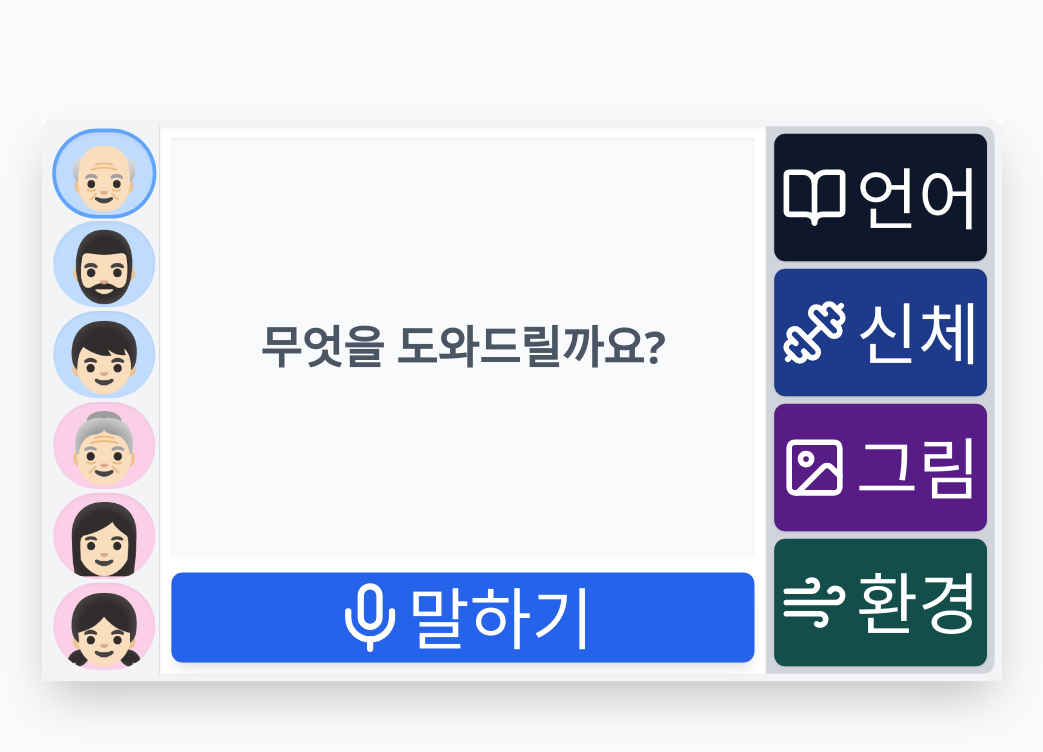
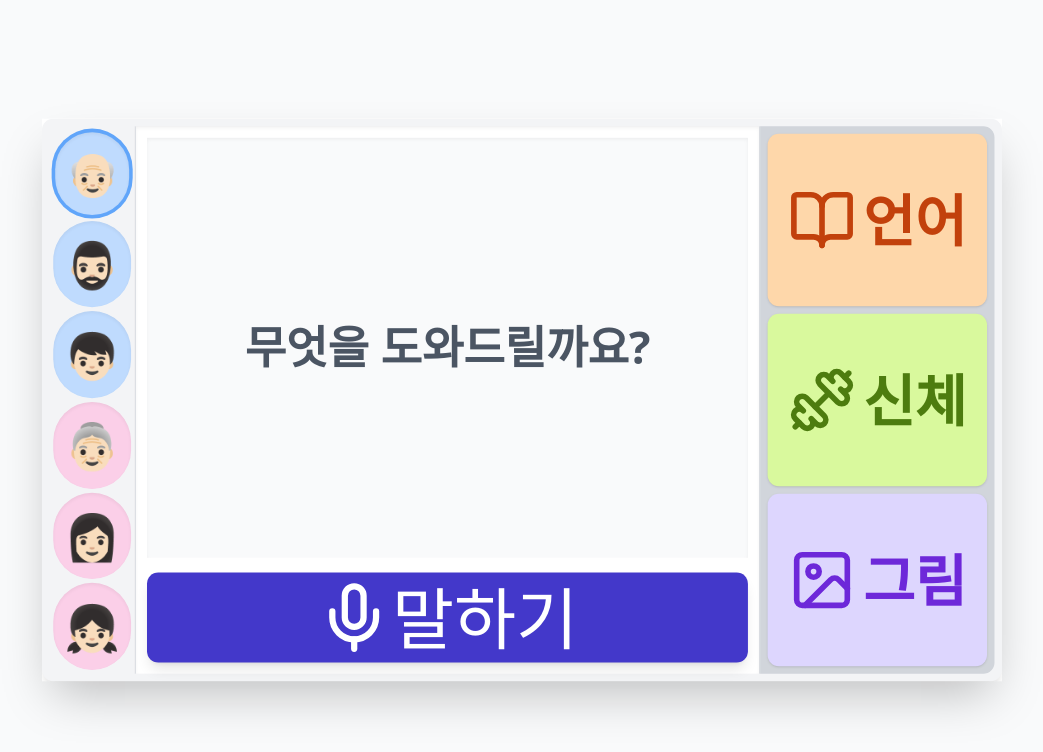
Before and after one commit to circuluspibo/piCare-front, a React (Vite) app: page / in a window 1280 px wide. Shown: the top 752 px of the page, without its empty margins (118-1161 px from the left). Built offline with nearby package versions, Linux system fonts and the light colour scheme.

Commit message:
update/ui

```diff
--- a/src/assets/data/buttonLabels.js
+++ b/src/assets/data/buttonLabels.js
@@ -3,24 +3,24 @@ export const buttonLabels = [
     label: "언어",
     value: "language",
     icon: "BookOpen",
-    color: "slate",
+    color: "orange",
   },
   {
     label: "신체",
     value: "body",
     icon: "Dumbbell",
-    color: "blue",
+    color: "lime",
   },
   {
     label: "그림",
     value: "aiImage",
     icon: "Image",
-    color: "purple",
+    color: "violet",
   },
-  {
-    label: "환경",
-    value: "IAQ",
-    icon: "Wind",
-    color: "teal",
-  },
+  // {
+  //   label: "실내",
+  //   value: "IAQ",
+  //   icon: "Wind",
+  //   color: "cyan",
+  // },
 ];
--- a/src/components/magicui/listening-indicator.jsx
+++ b/src/components/magicui/listening-indicator.jsx
@@ -43,8 +43,8 @@ function MicToggleButton({ onStart, onStop }) {
   const buttonClass = cn(
     "flex items-center justify-center w-full rounded-xl px-2 py-2 shadow-lg transition-colors duration-300",
     {
-      "bg-red-600 hover:bg-red-700": isListening,
-      "bg-blue-600 hover:bg-blue-700": !isListening,
+      "bg-yellow-700 hover:bg-yellow-500": isListening,
+      "bg-indigo-700 hover:bg-indigo-500": !isListening,
     }
   );
 
--- a/src/components/ui/button.jsx
+++ b/src/components/ui/button.jsx
@@ -48,4 +48,4 @@ const Button = React.forwardRef(
 );
 Button.displayName = "Button";
 
-export { Button, buttonVariants };
+export { Button };
--- a/src/components/ui/persona.jsx
+++ b/src/components/ui/persona.jsx
@@ -96,15 +96,13 @@ const PersonaThumbnail = React.forwardRef(
         type="button"
         onClick={onClick}
         className={cn(
-          `flex items-center justify-center w-full rounded-full shadow-inner p-3`,
+          `flex items-center justify-center rounded-full shadow-inner p-3`,
           thumbnailVariants({ isSelected, gender, className })
         )}
         ref={ref}
         {...props}
       >
-        <div className="w-full h-full flex items-center justify-center text-7xl">
-          {icon}
-        </div>
+        <div className="flex items-center justify-center text-5xl">{icon}</div>
       </button>
     );
   }
--- a/src/pages/IndexPages.jsx
+++ b/src/pages/IndexPages.jsx
@@ -23,13 +23,13 @@ export default function Main() {
 
   return (
     <>
-      <div className="flex w-full h-full mx-auto bg-gray-100 p-2 rounded-xl shadow-lg">
+      <div className="flex w-full h-full mx-auto bg-gray-100 p-2 rounded-xl shadow-lg overflow-hidden">
         {/** SECTION:페르소나 (10%) */}
         <div
           className={`w-1/10 flex flex-col items-center justify-start rounded-l-xl`}
         >
           <PersonaContainer>
-            <div className="grid grid-cols-1 gap-1 overflow-hidden p-1">
+            <div className="grid grid-cols-1 gap-1 overflow-hidden p-1 h-full">
               {PERSONAS.map((p) => (
                 <PersonaThumbnail
                   key={p.id}
@@ -58,13 +58,13 @@ export default function Main() {
               onClick={() => handleClickEvent(v.value)}
               size="sm"
               className={cn(
-                "flex flex-1 flex-col justify-center text-xl font-medium rounded-xl text-center",
-                `bg-${v.color}-900`
+                "flex flex-1 flex-col justify-center text-xl font-bold rounded-xl text-center",
+                `bg-${v.color}-200 text-${v.color}-700`
               )}
             >
               <div className="flex flex row items-center gap-2">
                 <IconRenderer icon={v.icon} />
-                <p className="whitespace-normal text-center text-7xl ">
+                <p className="whitespace-normal text-center text-6xl ">
                   {v.label}
                 </p>
               </div>
```
